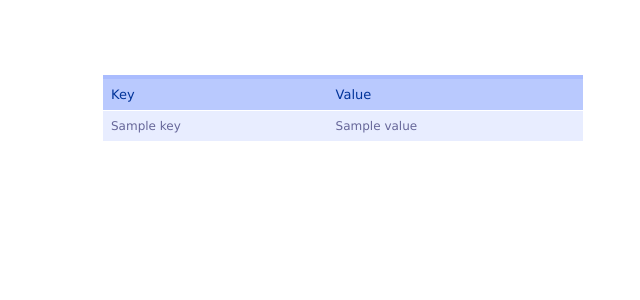
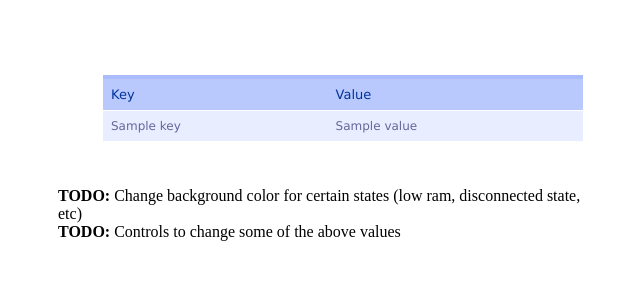
Before and after one commit to pyfarm/pyfarm-agent, a Python web app: template pyfarm/agent/templates/pyfarm/agent/index.html in a window 1280 px wide. Shown: the top 300 px of the page, without its empty margins (307-947 px from the left). Run offline with Jinja, Linux system fonts and the light colour scheme; the template is opened without the code that fills it: most values are stand-ins (such as "Sample title", 1, 10 or a date in 2020).

Commit message:
adding TODOs

```diff
--- a/pyfarm/agent/templates/pyfarm/agent/index.html
+++ b/pyfarm/agent/templates/pyfarm/agent/index.html
@@ -22,5 +22,9 @@
             {% endfor %}
         </tbody>
     </table>
+    <b>TODO: </b>Change background color for certain states (low ram,
+    disconnected state, etc)
+    <br />
+    <b>TODO: </b>Controls to change some of the above values
     </body>
 </html>
```
